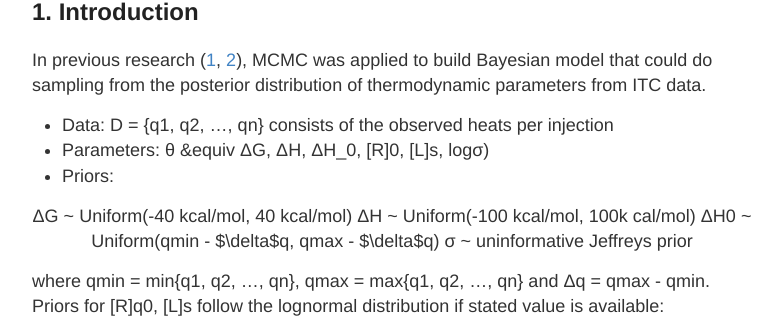
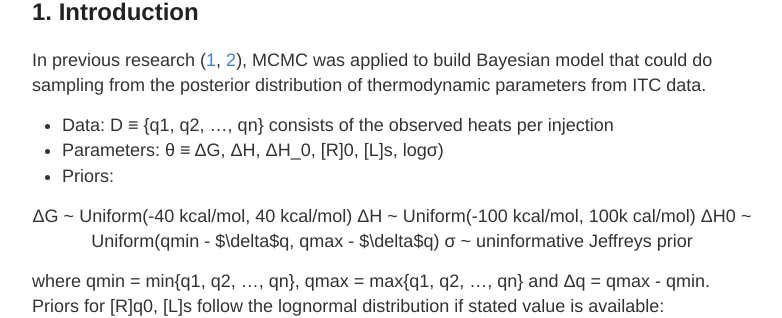
Before and after one commit to vanngocthuyla/Data_Analysis, a Jekyll site: the page built from pages/bayesian/PPLs_ITC.md, in a window 1280 px wide and 900 px high. Shown: the part 346-664 px from the top of the window, without its empty margins (248-1030 px from the left). Built offline with Jekyll 4.4.1, drawn with Linux system fonts in a browser that asks for light colours; our own code applies the rules of GitHub Pages for plain Markdown files.

Commit message:
Update PPLs_ITC.md

```diff
--- a/pages/bayesian/PPLs_ITC.md
+++ b/pages/bayesian/PPLs_ITC.md
@@ -4,8 +4,8 @@
 
 In previous research ([1](https://github.com/choderalab/bayesian-itc), [2](https://github.com/nguyentrunghai/bayesian-itc/tree/d8cbf43240862e85d72d7d0c327ae2c6f750e600)), MCMC was applied to build Bayesian model that could do sampling from the posterior distribution of thermodynamic parameters from ITC data.
 
-- Data: D = {q<sub>1</sub>, q<sub>2</sub>, ..., q<sub>n</sub>} consists of the observed heats per injection
-- Parameters: &theta; &equiv &Delta;G, &Delta;H, &Delta;H_0, [R]<sub>0</sub>, [L]<sub>s</sub>, log&sigma;)
+- Data: D &equiv; {q<sub>1</sub>, q<sub>2</sub>, ..., q<sub>n</sub>} consists of the observed heats per injection
+- Parameters: &theta; &equiv; &Delta;G, &Delta;H, &Delta;H_0, [R]<sub>0</sub>, [L]<sub>s</sub>, log&sigma;)
 - Priors:
 
 <div align="center">
```
